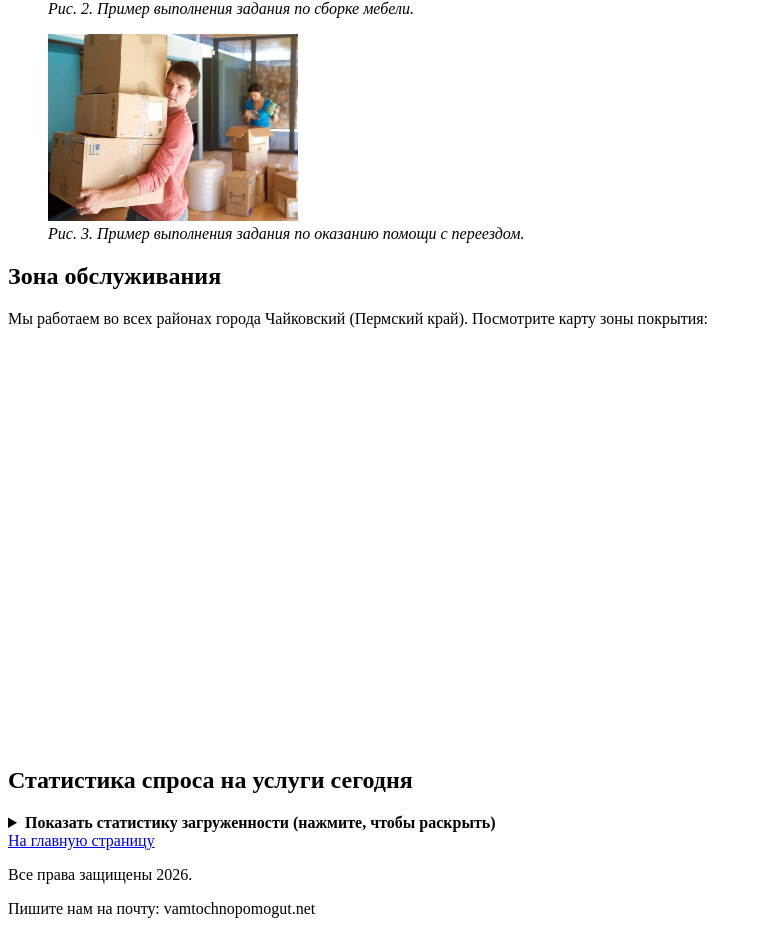
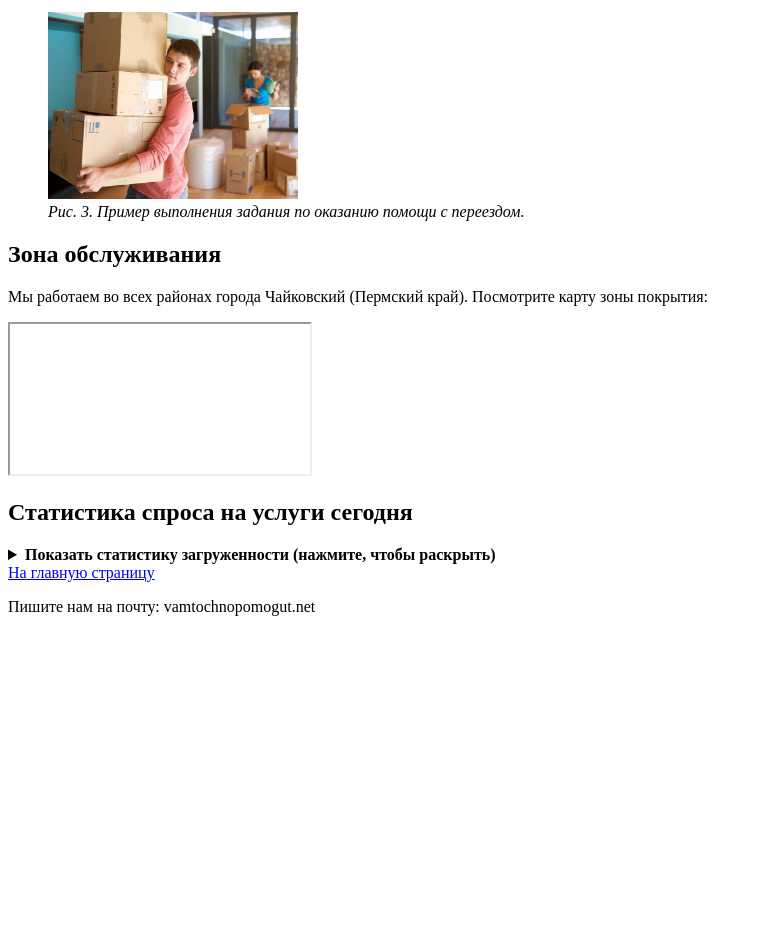
Before and after one commit to 1Peruer/mdk, a plain HTML site: page проэкт мдк/index2.html in a window 1280 px wide. Shown: the part 1061-1995 px from the top of the page, without its empty margins (0-762 px from the left). After the commit the page ends 1693 px from the top, so only its background shows below. Drawn offline with Linux system fonts and the light colour scheme.

Commit message:
Add files via upload

```diff
--- a/проэкт мдк/index2.html
+++ b/проэкт мдк/index2.html
@@ -16,7 +16,7 @@
 
 <main>
     <h2>Популярные категории услуг и расценки</h2>
-        <table border="1" cellpadding="5" cellspacing="0">
+    <table border="1">
         <caption>Примерный прайс-лист на услуги соседей</caption>
         <thead>
         <tr>
@@ -78,11 +78,7 @@
     <h2>Зона обслуживания</h2>
     <p>Мы работаем во всех районах города Чайковский (Пермский край). Посмотрите карту зоны покрытия:</p>
         <iframe
-            src="https://yandex.ru/map-widget/v1/?ll=54.1453%2C56.7715&z=13"
-            width="100%"
-            height="400"
-            frameborder="0"
-            allowfullscreen="true">
+            src="https://yandex.ru/map-widget/v1/?ll=54.1453%2C56.7715&z=13" >
         </iframe>
 
     <h2>Статистика спроса на услуги сегодня</h2>
@@ -114,7 +110,6 @@
 
     </div>
     <footer>
-        <p>Все права защищены 2026.</p>
         <p>Пишите нам на почту: vamtochnopomogut.net</p>
     </footer>
 </body>
```
Also changed, not shown: проэкт мдк/index4.html (+0 -1 lines). Lines whose indentation alone changed are shown as unchanged.
